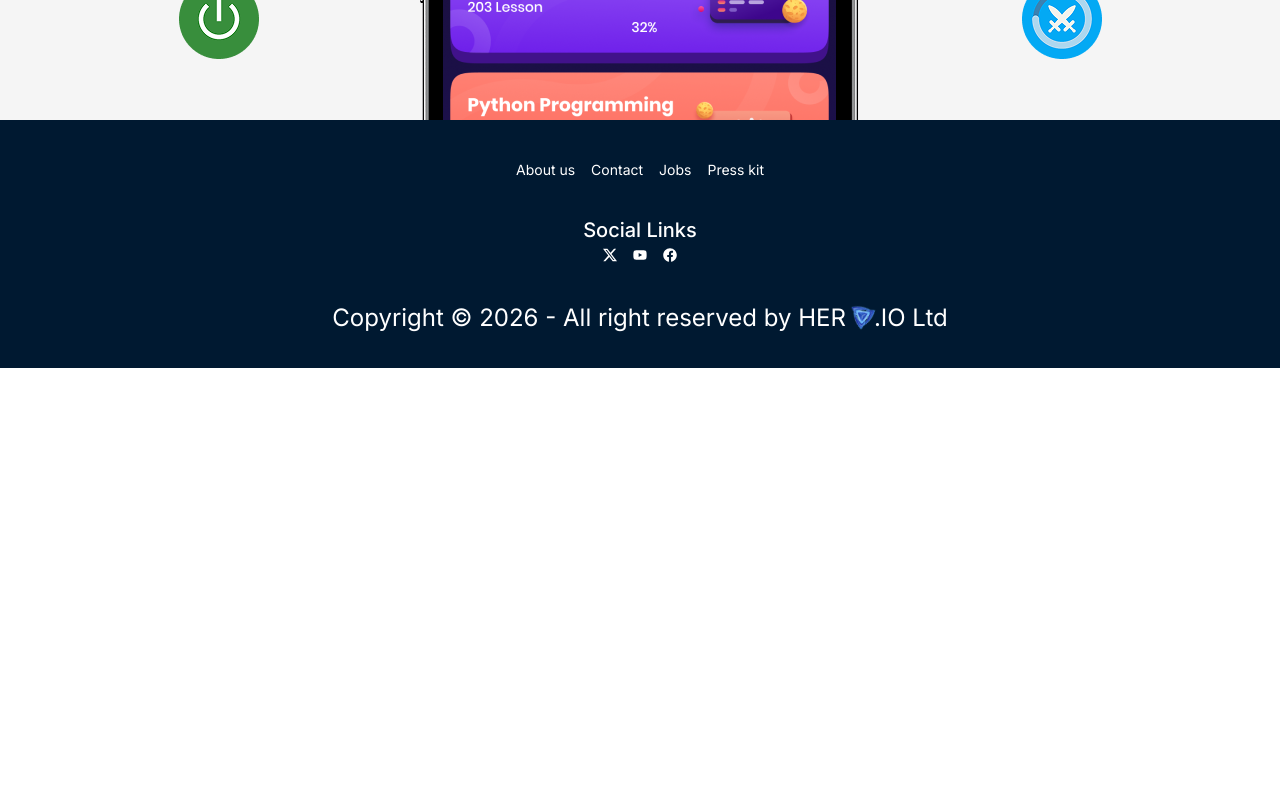
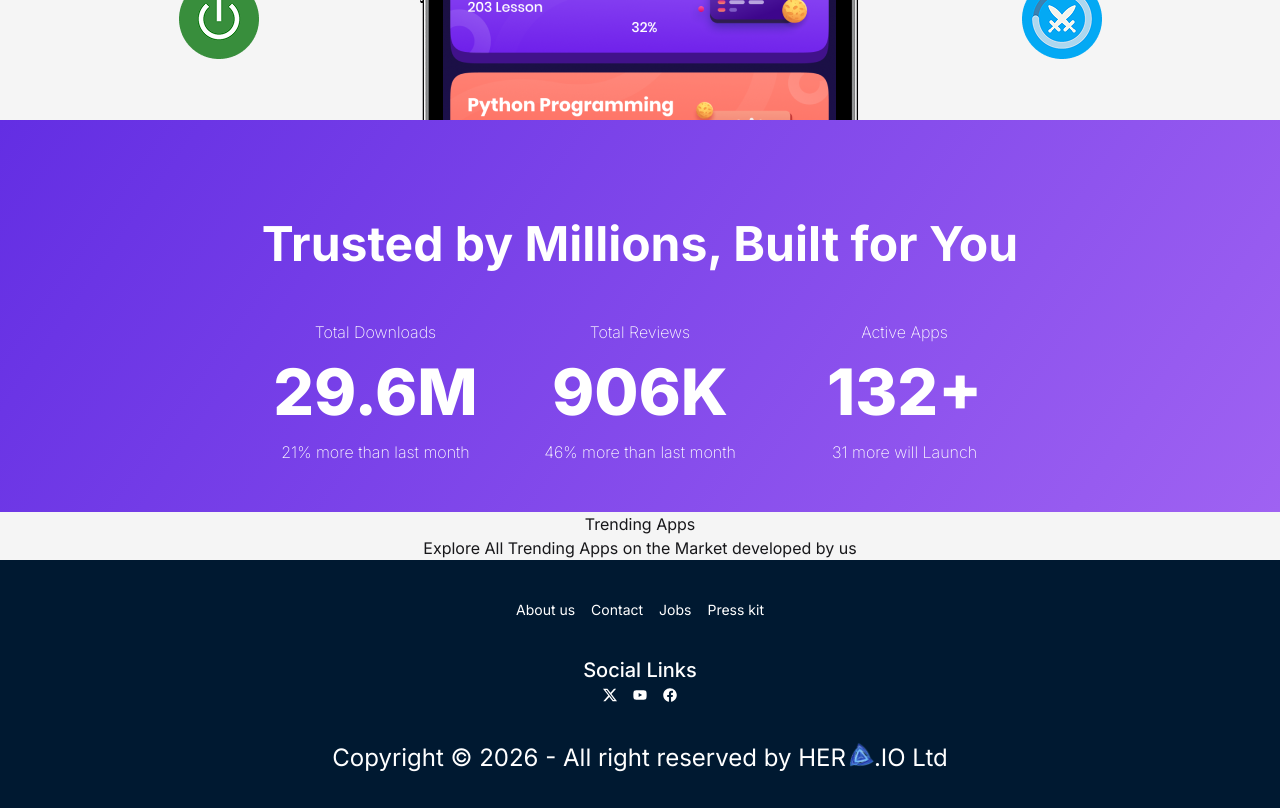
Before and after one commit to Smswad/Programming-Hero-A8, a React (Vite) app: page / in a window 1280 px wide. Shown: the part 900-1708 px from the top of the page. Before the commit the page ends 1268 px from the top, so only its background shows below. Built offline with nearby package versions, Linux system fonts and the light colour scheme.

Commit message:
header Facts is added

```diff
--- a/src/pages/Home/Home.jsx
+++ b/src/pages/Home/Home.jsx
@@ -29,6 +29,34 @@ const Home = () => {
 
             <img className='mt-10' src={hero} alt="hero.png" />
 
+            {/* Facts */}
+            <div className='flex flex-col text-center items-center w-full bg-[linear-gradient(125deg,#632EE3_0%,#9F62F2_100%)] text-white px-6 py-2 '>
+                <h1 className='font-bold text-[3rem] mt-20'>Trusted by Millions, Built for You</h1>
+                <div className='grid grid-cols-3 place-items-center mt-10 mb-10 mx-auto gap-15'>
+                    <section className=''>
+                        <h4 className='font-extralight text-[1rem]' >Total Downloads</h4>
+                        <h1 className='font-extrabold text-[4rem]'>29.6M</h1>
+                        <h4 className='font-extralight text-[1rem]'>21% more than last month</h4>
+                    </section>
+                    <section className=''>
+                        <h4 className='font-extralight text-[1rem]'>Total Reviews</h4>
+                        <h1 className='font-extrabold text-[4rem]'>906K</h1>
+                        <h4 className='font-extralight text-[1rem]'>46% more than last month</h4>
+                    </section>
+                    <section className=''>
+                        <h4 className='font-extralight text-[1rem]'>Active Apps</h4>
+                        <h1 className='font-extrabold text-[4rem]'>132+</h1>
+                        <h4 className='font-extralight text-[1rem]'>31 more will Launch</h4>
+                    </section>
+                </div>
+
+            </div>
+
+            {/* Apps */}
+            <div>
+                <h1>Trending Apps</h1>
+                <h3>Explore All Trending Apps on the Market developed by us</h3>
+            </div>
         </div>
     );
 };
```
